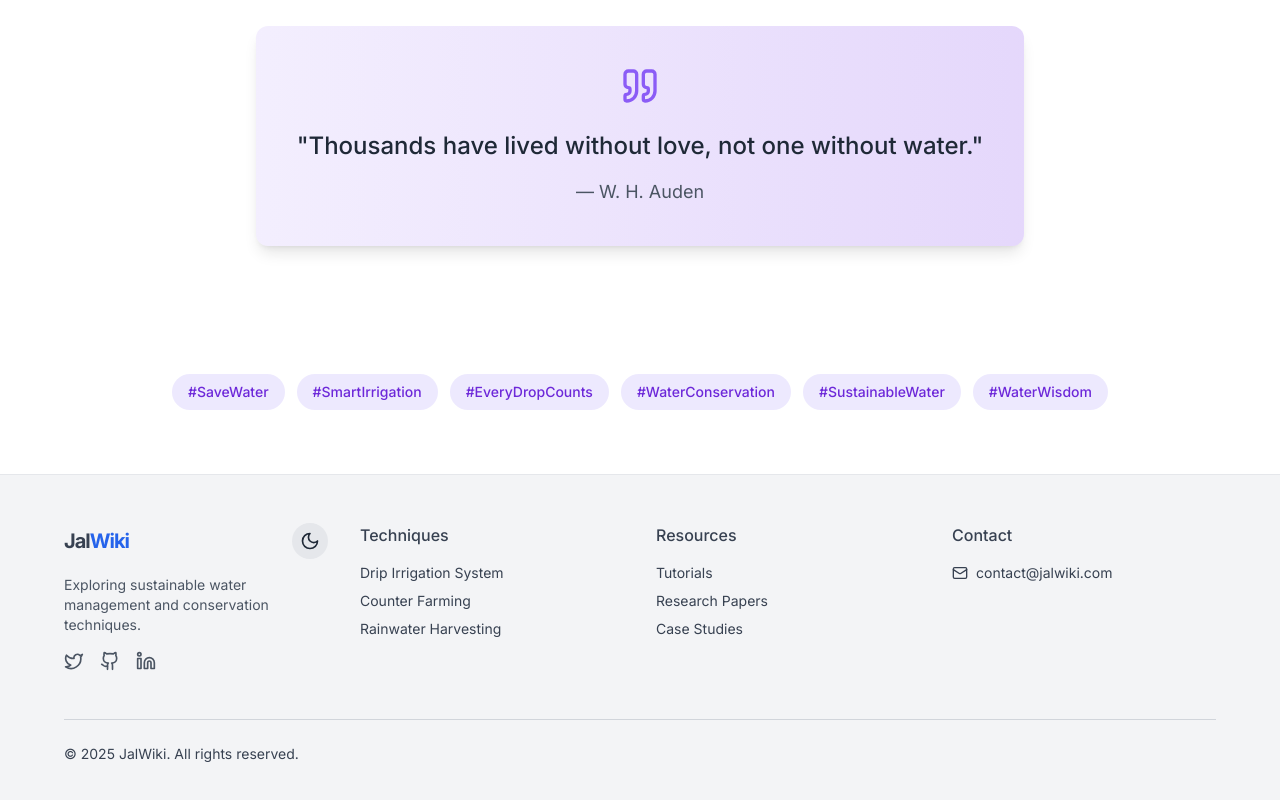
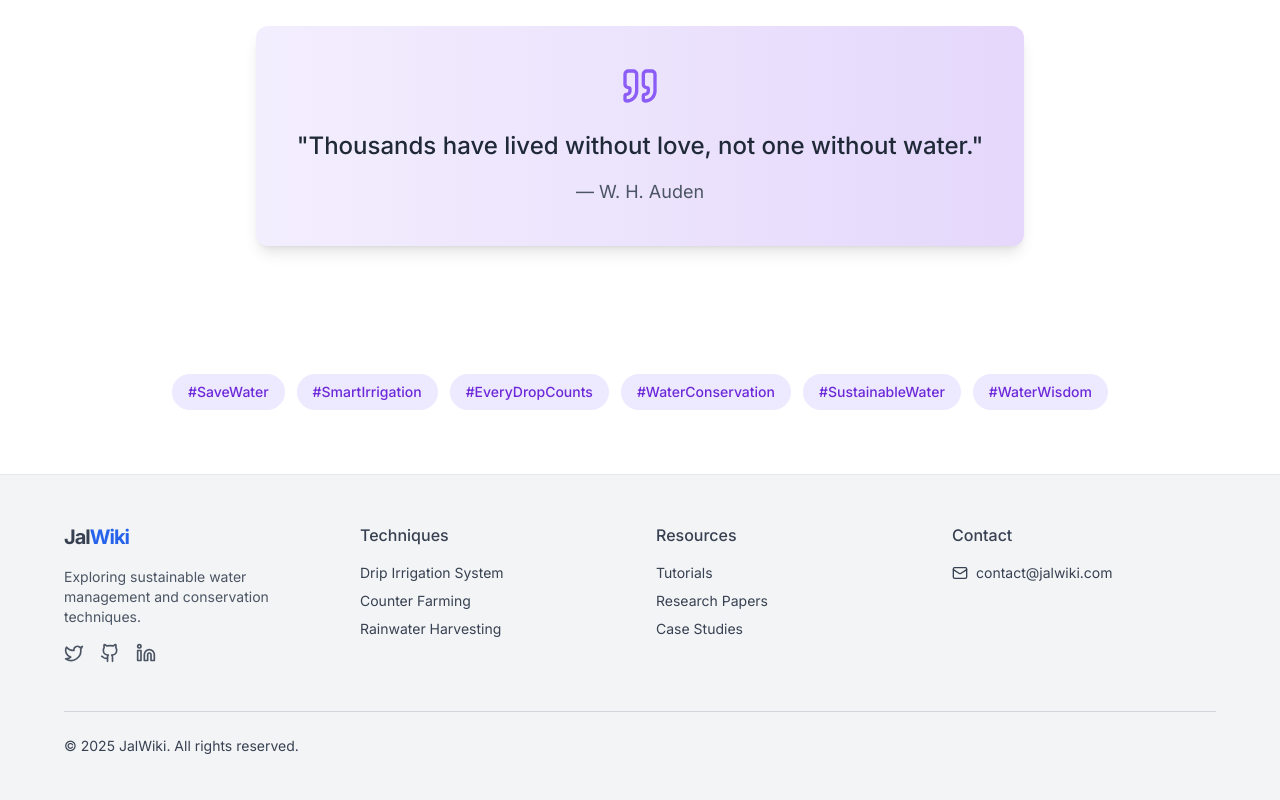
Before and after one commit to AvishkarPatil/JalWiKi, a Next.js app in the folder jalwiki_ui/: page / in a window 1280 px wide. Shown: the part 1899-2699 px from the top of the page. Built offline with nearby package versions, Linux system fonts and the light colour scheme; no server answers.

Commit message:
Footer Fix
Removed redundant theme toggle button from the website's footer.

```diff
--- a/jalwiki_ui/components/footer.tsx
+++ b/jalwiki_ui/components/footer.tsx
@@ -20,23 +20,6 @@ export function Footer() {
               <Link href="/" className="text-xl font-bold tracking-tighter">
                 Jal<span className={darkMode ? "text-blue-400" : "text-blue-600"}>Wiki</span>
               </Link>
-
-              {/* Dark/Light Mode Toggle */}
-              <button
-                onClick={toggleDarkMode}
-                className={`p-2 rounded-full ${
-                  darkMode
-                    ? 'bg-gray-800 text-yellow-300 hover:bg-gray-700'
-                    : 'bg-gray-200 text-gray-800 hover:bg-gray-300'
-                } transition-colors duration-200`}
-                aria-label={darkMode ? "Switch to light mode" : "Switch to dark mode"}
-              >
-                {darkMode ? (
-                  <Sun className="h-5 w-5" />
-                ) : (
-                  <Moon className="h-5 w-5" />
-                )}
-              </button>
             </div>
 
             <p className={`${darkMode ? 'text-gray-400' : 'text-gray-600'} text-sm`}>
```
